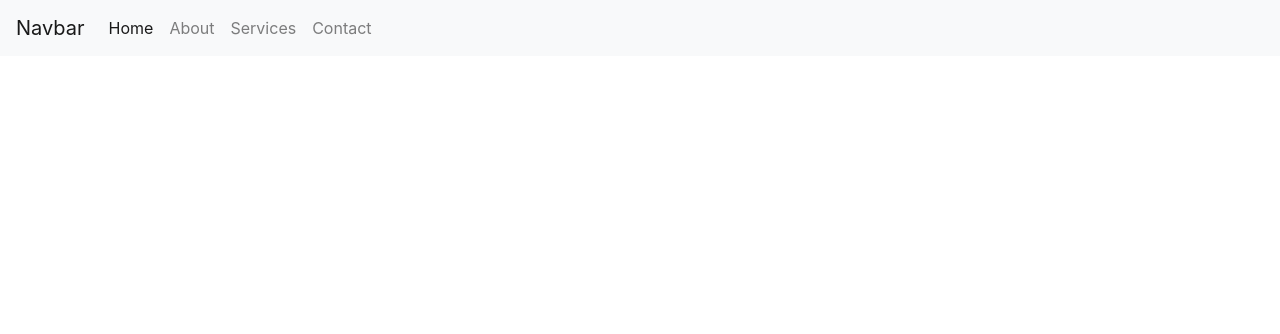
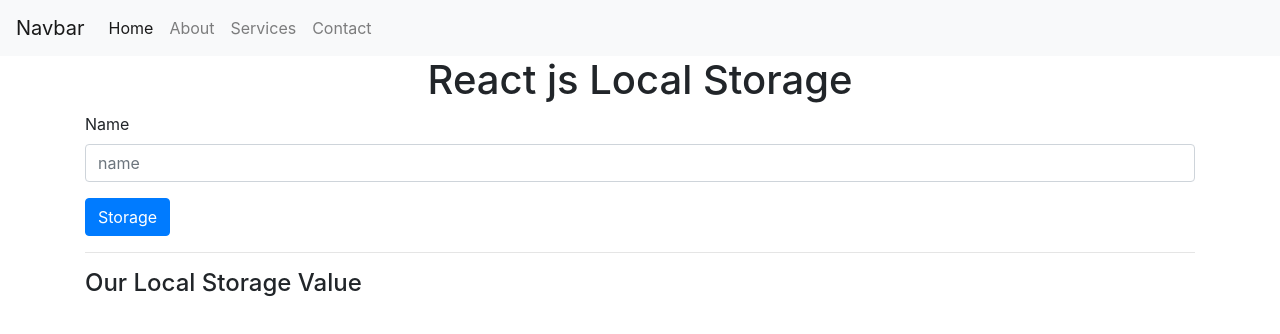
Before and after one commit to samraat121/Reactjs-code-for-everyone, a React (Create React App) app: page /localstorage in a window 1280 px wide. Shown: the top 334 px of the page. Built offline with nearby package versions, Linux system fonts and the light colour scheme.

Commit message:
Local storage string value

```diff
--- a/src/App.js
+++ b/src/App.js
@@ -8,6 +8,7 @@ import Home from './pages/Home'
 import Contact from './pages/Contact'
 import Services from './pages/Services'
 import About from './pages/About'
+import Localstorage from './Localstorage'
 
 import {
   BrowserRouter as Router,
@@ -38,6 +39,8 @@ function App() {
           <Route exact path="/services">
             <Services />
           </Route>
+          <Route path='/localstorage' component={Localstorage} exact/>
+
 
         </Switch>
       </div>
--- /dev/null
+++ b/src/Localstorage.js
@@ -0,0 +1,23 @@
+import React,{useState} from 'react'
+
+function Localstorage() {
+    const [name, setName] = useState('')
+    const submitForm = () => {
+
+       localStorage.setItem('name', name)
+    }
+    return (
+        <div className="container">
+            <h1 className="text-center">React js Local Storage</h1>
+            <div className="form-group">
+              <label htmlFor="name">Name</label>
+              <input type="text"
+                className="form-control" name="name" id="name" onChange={(e)=>{setName(e.target.value)}} value={name} aria-describedby="" placeholder="name" />
+            </div>
+            <button type="submit" onClick={submitForm} className="btn btn-primary">Storage</button><hr />
+            <h4>Our Local Storage Value {localStorage.getItem('name')}</h4>
+        </div>
+    )
+}
+
+export default Localstorage
```
